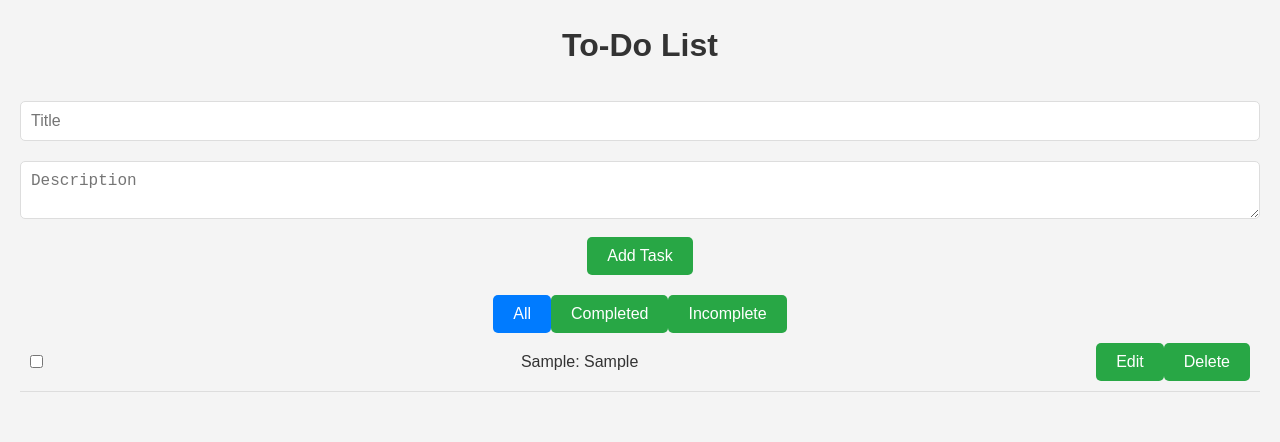
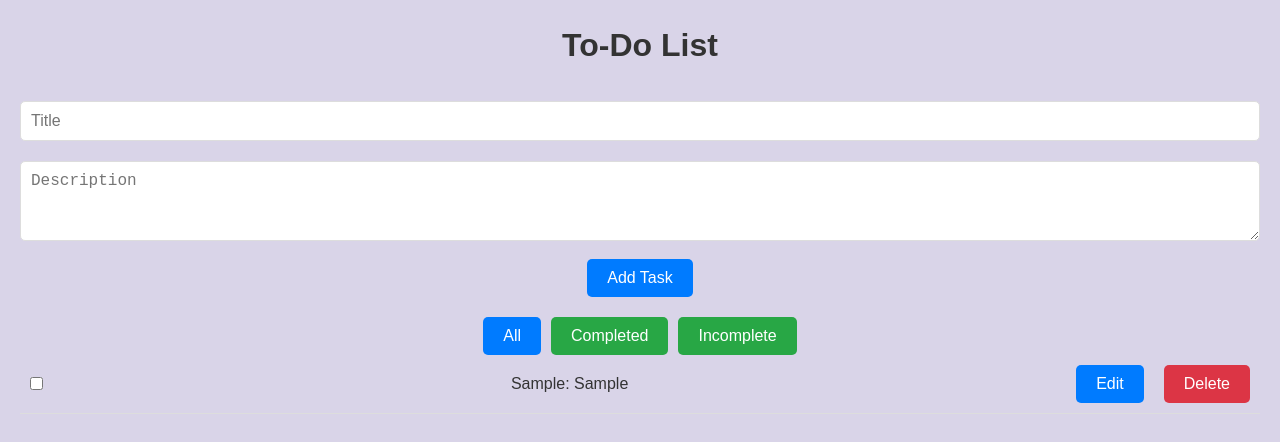
Before and after one commit to jasmithadodda/to-do-list, a React (Create React App) app: page / in a window 1280 px wide. Both pictures are taken after typing "Sample", "Sample" into the empty fields and a click on the button "Add Task". Shown: the top 442 px of the page. Built offline with nearby package versions, Linux system fonts and the light colour scheme.

Commit message:
styling webpage

```diff
--- a/src/App.css
+++ b/src/App.css
@@ -44,3 +44,66 @@ button {
 button:hover {
   opacity: 0.9;
 }
+
+/* Specific Button Styles */
+.edit-button {
+  background-color: #007bff;
+  color: #fff;
+}
+
+.delete-button {
+  background-color: #dc3545;
+  color: #fff;
+}
+
+.save-button {
+  background-color: #28a745;
+  color: #fff;
+}
+
+.cancel-button {
+  background-color: #6c757d;
+  color: #fff;
+}
+
+.add-task-button {
+  background-color: #007bff; /* Blue color for the Add Task button */
+  color: #fff;
+}
+
+/* Input and Textarea Styles */
+.task-input, .task-textarea {
+  padding: 10px;
+  border: 1px solid #ddd;
+  border-radius: 5px;
+  margin-bottom: 10px;
+  width: 100%;
+}
+
+.task-input {
+  margin-bottom: 10px;
+}
+
+.task-textarea {
+  height: 80px;
+}
+
+/* Spacing Between Buttons */
+.button-group {
+  display: flex;
+  gap: 10px; /* Adjust the gap as needed */
+}
+
+.button-spacing {
+  margin-right: 10px; /* Adjust the margin as needed */
+}
+
+.button-spacing:last-child {
+  margin-right: 0; /* Remove margin on the last button */
+}
+
+/* Edit Form Buttons */
+.edit-form-buttons {
+  display: flex;
+  gap: 10px; /* Adjust the gap between Save and Cancel buttons */
+}
--- a/src/index.css
+++ b/src/index.css
@@ -7,7 +7,7 @@
 
 body {
   font-family: 'Arial', sans-serif;
-  background-color: #f4f4f4;
+  background-color: #d9d4e8;
   color: #333;
   line-height: 1.6;
 }
@@ -16,7 +16,7 @@ body {
   max-width: 800px;
   margin: 30px auto;
   padding: 20px;
-  background: #fff;
+  background: white;
   border-radius: 10px;
   box-shadow: 0 0 10px rgba(0, 0, 0, 0.1);
 }
```
